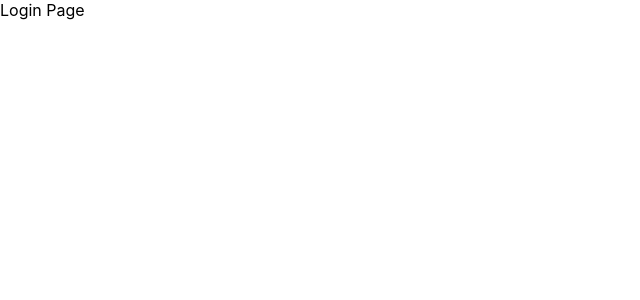
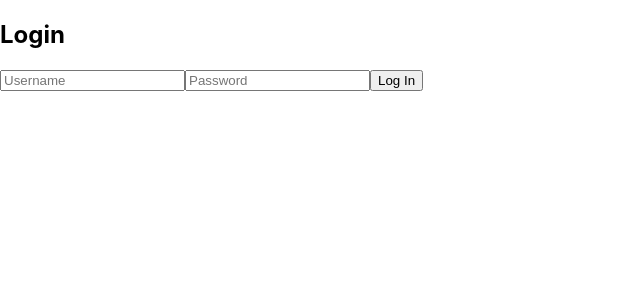
Before and after one commit to LuckyS-J/RentWise, a React (Create React App) app in the folder frontend/: page /login in a window 1280 px wide. Shown: the top 300 px of the page, without its empty margins (0-640 px from the left). Built offline with nearby package versions, Linux system fonts and the light colour scheme.

Commit message:
Setted up frontend-backend communication

```diff
--- /dev/null
+++ b/frontend/src/api/auth.ts
@@ -0,0 +1,15 @@
+export const loginUser = async (username: string, password: string) => {
+  const response = await fetch('http://localhost:8000/users/api/token/', {
+    method: 'POST',
+    headers: {
+      'Content-Type': 'application/json',
+    },
+    body: JSON.stringify({ username, password }),
+  });
+
+  if (!response.ok) {
+    throw new Error('Invalid credentials');
+  }
+
+  return await response.json();
+};
--- a/frontend/src/api/axios.ts
+++ b/frontend/src/api/axios.ts
@@ -1,6 +1,6 @@
 import axios from 'axios';
 
-const baseURL = 'http://localhost:8000/api/'; // lub Twój adres backendu
+const baseURL = 'http://localhost:8000/api/';
 
 export default axios.create({
   baseURL,
--- a/frontend/src/pages/login.tsx
+++ b/frontend/src/pages/login.tsx
@@ -1,5 +1,46 @@
-function Login() {
-  return <div>Login Page</div>;
-}
+import React, { useState } from 'react';
+import { useNavigate } from 'react-router-dom';
+import { loginUser } from '../api/auth';
+
+const Login = () => {
+  const [username, setUsername] = useState('');
+  const [password, setPassword] = useState('');
+  const [error, setError] = useState('');
+  const navigate = useNavigate();
+
+  const handleSubmit = async (e: React.FormEvent) => {
+    e.preventDefault();
+    try {
+      const data = await loginUser(username, password);
+      localStorage.setItem('access', data.access);
+      localStorage.setItem('refresh', data.refresh);
+      navigate('/dashboard');
+    } catch (err) {
+      setError('Login failed. Please check your username and password.');
+    }
+  };
+
+  return (
+    <form onSubmit={handleSubmit}>
+      <h2>Login</h2>
+      {error && <p style={{ color: 'red' }}>{error}</p>}
+      <input
+        type="text"
+        placeholder="Username"
+        value={username}
+        onChange={e => setUsername(e.target.value)}
+        required
+      />
+      <input
+        type="password"
+        placeholder="Password"
+        value={password}
+        onChange={e => setPassword(e.target.value)}
+        required
+      />
+      <button type="submit">Log In</button>
+    </form>
+  );
+};
 
 export default Login;
```
Also changed, not shown: 1 other file (tests, documents, lock files or other folders).
